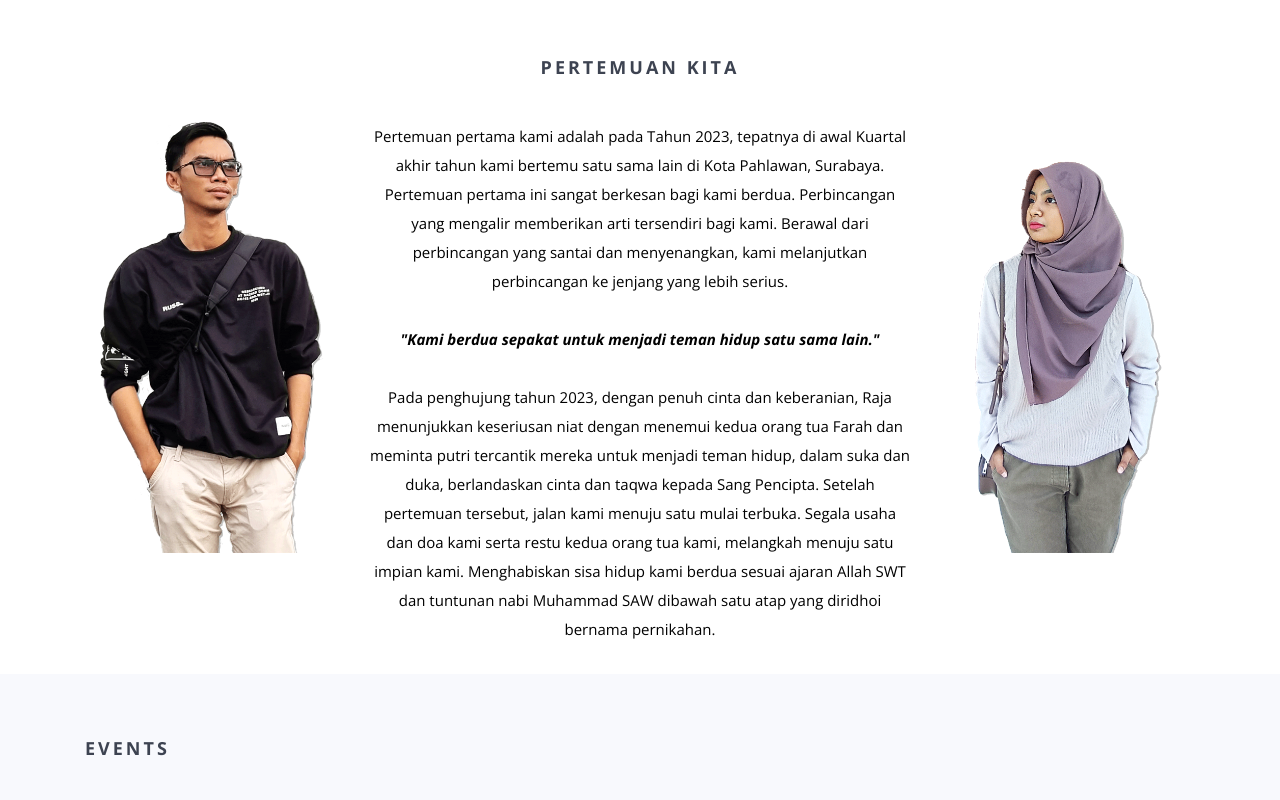
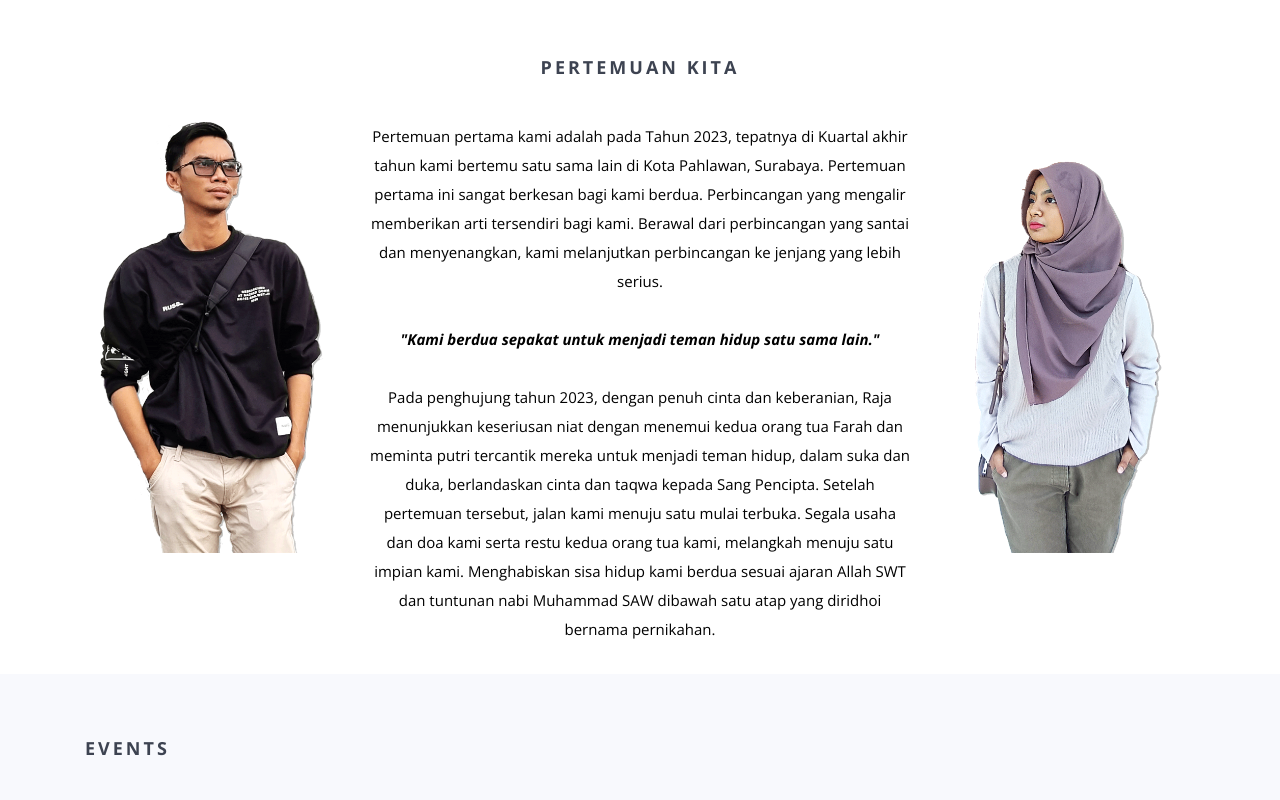
Before and after one commit to raja-farah/wedding, a website: page index.html in a window 1280 px wide. Shown: the part 1280-2080 px from the top of the page. Drawn offline with nearby package versions, Linux system fonts and the light colour scheme; some packages are replaced by stand-ins of ours; a script that the page names is missing; files whose address does not match are found by name; a web font is replaced by a local one.

Commit message:
Update 6.3

```diff
--- a/index.html
+++ b/index.html
@@ -188,7 +188,7 @@
             <div class="col-md-3 hidden-sm hidden-xs"><img src="img/raja.png" class="wp1"></div>
             <div class="col-md-6">
                 <p>
-                    Pertemuan pertama kami adalah pada Tahun 2023, tepatnya di awal Kuartal akhir tahun
+                    Pertemuan pertama kami adalah pada Tahun 2023, tepatnya di Kuartal akhir tahun
                     kami bertemu satu sama lain di Kota Pahlawan, Surabaya. Pertemuan pertama ini sangat
                     berkesan bagi kami berdua. Perbincangan yang mengalir memberikan arti tersendiri bagi
                     kami. Berawal dari perbincangan yang santai dan menyenangkan, kami melanjutkan
```
